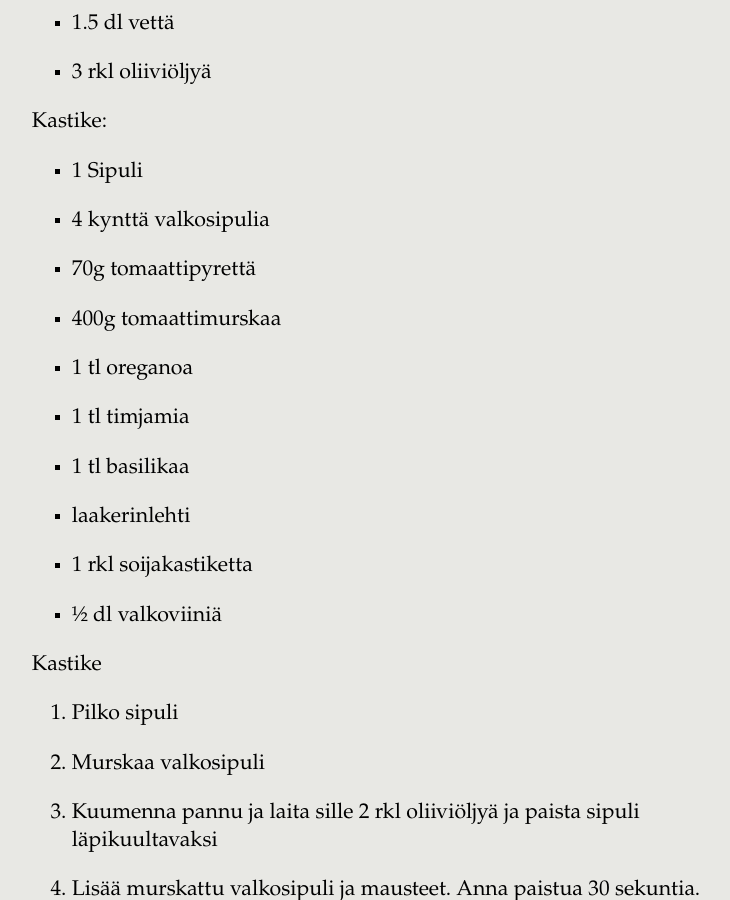
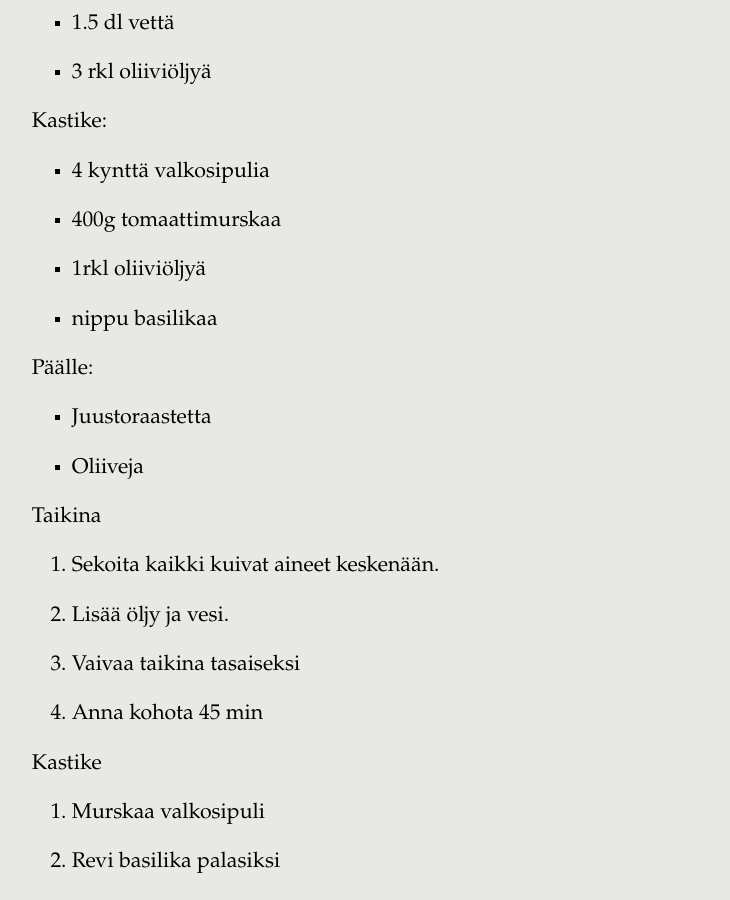
Before and after one commit to meri-imperiumi/cookbook, a Jekyll site: the page built from _recipes/pizza-on-pan.md, in a window 1280 px wide and 900 px high, scrolled down 960 px. Shown: the whole window, without its empty margins (235-965 px from the left). Built offline with Jekyll 4.4.1, drawn with Linux system fonts in a browser that asks for light colours; some of the changed text lies outside the part shown.

Commit message:
Update recipes

```diff
--- a/_recipes/pizza-on-pan.md
+++ b/_recipes/pizza-on-pan.md
@@ -20,45 +20,39 @@ Taikina:
 - [ ] 3 rkl oliiviöljyä
 
 Kastike:
-- [ ] 1 Sipuli
 - [ ] 4 kynttä valkosipulia
-- [ ] 70g tomaattipyrettä
 - [ ] 400g tomaattimurskaa
-- [ ] 1 tl oreganoa
-- [ ] 1 tl timjamia
-- [ ] 1 tl basilikaa
-- [ ] laakerinlehti
-- [ ] 1 rkl soijakastiketta
-- [ ] ½ dl valkoviiniä
+- [ ] 1rkl oliiviöljyä
+- [ ] nippu basilikaa
 
-Kastike
-
-1. Pilko sipuli
-2. Murskaa valkosipuli
-3. Kuumenna pannu ja laita sille 2 rkl oliiviöljyä ja paista sipuli läpikuultavaksi
-4. Lisää murskattu valkosipuli ja mausteet. Anna paistua 30 sekuntia.
-5. Lisää tomaattimurska
-6. Lisää tomaattipyree ja sekoita kastike huolella.
-7. Lisää soijakastike ja valkoviini
-8. Anna porista pannulla kunnes kastike on kiinteämpää. Mitä pidempään kastike porisee, sen parempaa siitä tulee.
-9. Blenderöi jäähtynyt kastike tasaiseksi seokseksi.
+Päälle:
+- [ ] Juustoraastetta
+- [ ] Oliiveja
 
 Taikina
 
 1. Sekoita kaikki kuivat aineet keskenään.
 2. Lisää öljy ja vesi.
 3. Vaivaa taikina tasaiseksi
-4. Jaa taikina kahtia
-5. Kauli kaksi samankokoista pyöreää kiekkoa.
+4. Anna kohota 45 min
+
+Kastike
+
+1. Murskaa valkosipuli
+2. Revi basilika palasiksi
+3. Lisää öljy
+4. Sekoita hetki blenderillä
+5. Seos saa olla hieman möykkyisää
 
 Pitsan paisto
 
 1. Kuumenna pannu
 2. Lorauta pannulle oliiviöljyä
-3. Laita ensimmäinen pitsapohja pannulle ja paista sitä noin kolme miniuttia kunnes se hieman kuplii ja saa kauniin ruskean sävyn alapintaansa.
-4. Käännä pitsapohja
-5. Levitä päälle tomaattikastike (noin desi)
-6. Ripottele päälle juustoraastetta
-7. lisää oliivit
-8. peitä pannu kannella ja pienennä levyn kuumuutta.
-9. Paista pitsaa kannen alla noin 6 minuuttia kunnea juusto on sulanut eikä pohja ole vielä palanut.
+3. Kaulitse pitsapohja
+4. Laita ensimmäinen pitsapohja pannulle ja paista sitä noin kolme miniuttia kunnes se hieman kuplii ja saa kauniin ruskean sävyn alapintaansa.
+5. Käännä pitsapohja
+6. Levitä päälle tomaattikastike (noin desi)
+7. Ripottele päälle juustoraastetta
+8. lisää oliivit
+9. Peitä pannu kannella ja pienennä levyn kuumuutta.
+10. Paista pitsaa kannen alla noin 6 minuuttia kunnea juusto on sulanut eikä pohja ole vielä palanut.
```
Also changed, not shown: _recipes/moussaka.md (+2 -0 lines).
